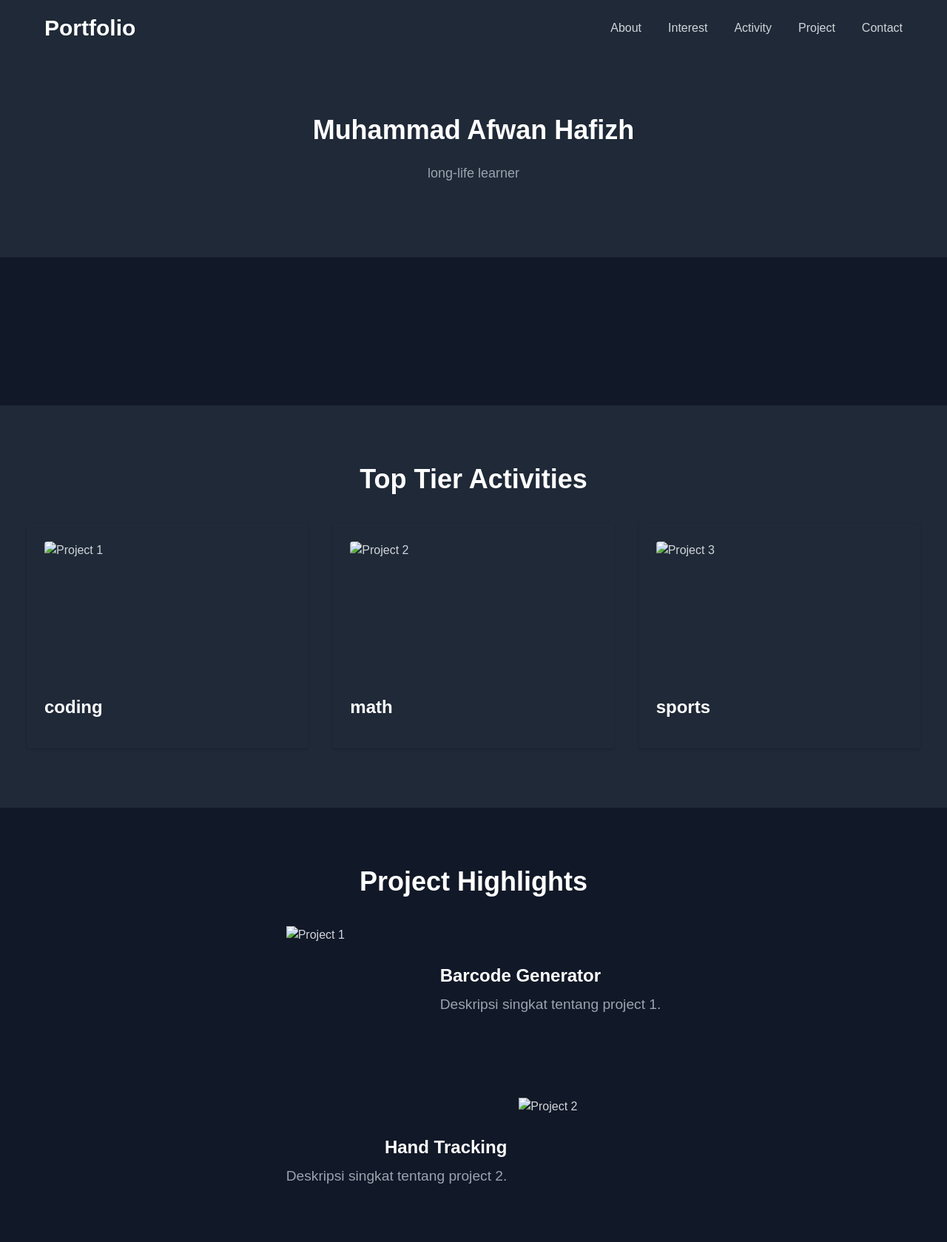
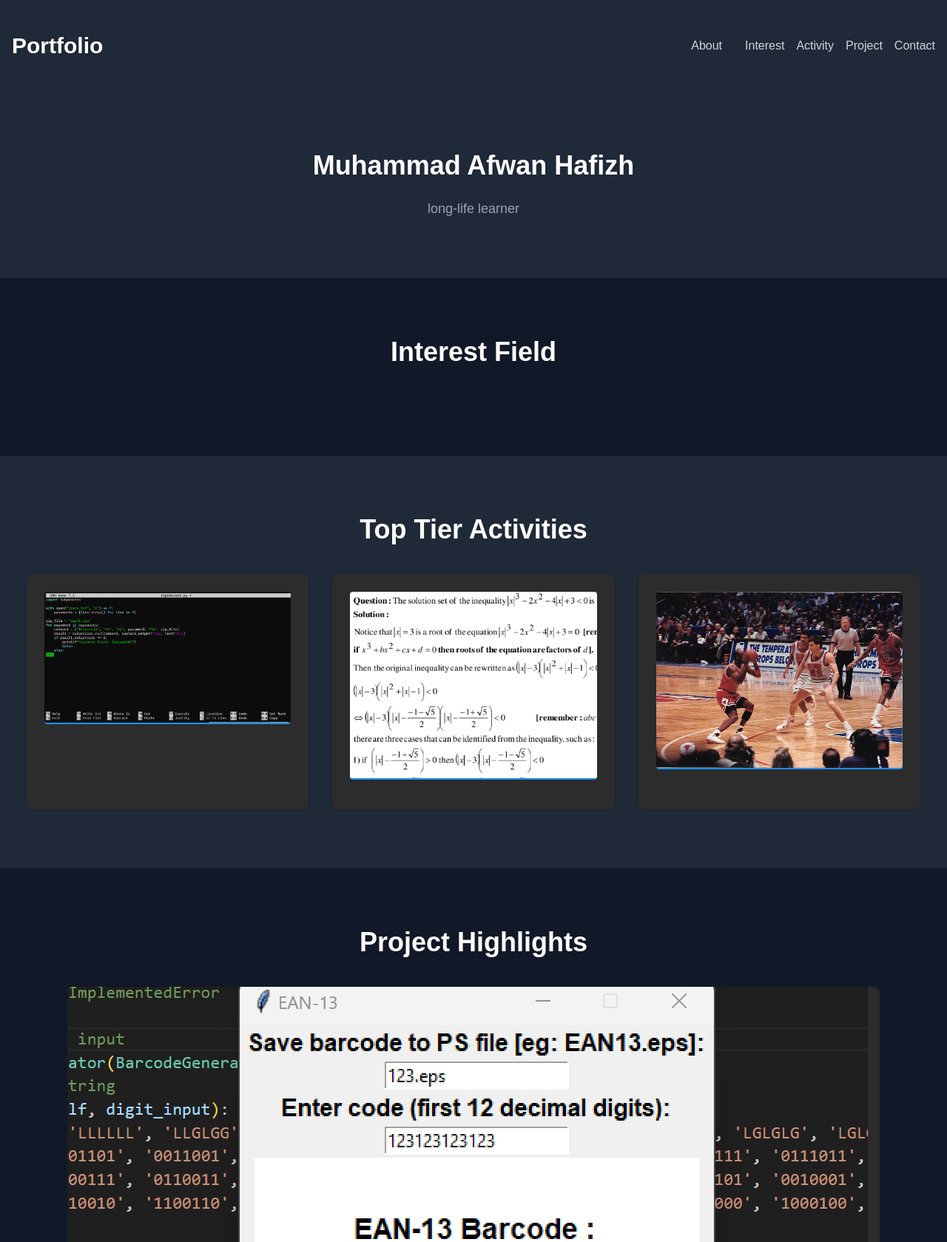
Before and after one commit to MiranaNightfall/portofolio_web, a plain HTML site: page index.html in a window 1280 px wide. Shown: the top 1679 px of the page at 74% size. Drawn offline with nearby package versions, Linux system fonts and the light colour scheme.

Commit message:
updating web display

```diff
--- a/index.html
+++ b/index.html
@@ -36,7 +36,7 @@
     <!-- Interest Section -->
     <section id="interest" class="py-20 bg-gray-900">
         <div class="container mx-auto px-4">
-            <h2 class="text-4xl font-semibold text-center mb-10 text-white"></h2>
+            <h2 class="text-4xl font-semibold text-center mb-10 text-white">Interest Field</h2>
             <div class="grid grid-cols-1 md:grid-cols-2 lg:grid-cols-3 gap-8">
 
             </div>
@@ -49,22 +49,28 @@
             <h2 class="text-4xl font-semibold text-center mb-10 text-white">Top Tier Activities</h2>
             <div class="grid grid-cols-1 md:grid-cols-2 lg:grid-cols-3 gap-8">
                 <!-- Project 1 -->
-                <div class="bg-gray-800 p-6 shadow rounded">
-                    <img src="image/activity_img/ngoding.png" alt="Project 1" class="w-full h-48 object-cover rounded mb-4">
-                    <h3 class="text-2xl font-bold mb-4 text-white">coding</h3>
-                    <p class="text-gray-400 hidden">Deskripsi singkat tentang project 1.</p>
+                <div class="bg-gray-800 p-6 shadow rounded activity-card">
+                    <img src="activity_img/ngoding.png" alt="Project 1" class="w-full h-48 object-cover rounded mb-4">
+                    <div class="description">
+                        <h3 class="text-2xl font-bold mb-4 text-white">coding</h3>
+                        <p class="text-gray-400">Deskripsi singkat tentang project 1.</p>
+                    </div>
                 </div>
                 <!-- Project 2 -->
-                <div class="bg-gray-800 p-6 shadow rounded">
-                    <img src="image/activity_img/math.png" alt="Project 2" class="w-full h-48 object-cover rounded mb-4">
-                    <h3 class="text-2xl font-bold mb-4 text-white">math</h3>
-                    <p class="text-gray-400 hidden">Deskripsi singkat tentang project 2.</p>
+                <div class="bg-gray-800 p-6 shadow rounded activity-card">
+                    <img src="activity_img/math.png" alt="Project 2" class="w-full h-48 object-cover rounded mb-4">
+                    <div class="description">
+                        <h3 class="text-2xl font-bold mb-4 text-white">math</h3>
+                        <p class="text-gray-400">Deskripsi singkat tentang project 2.</p>
+                    </div>
                 </div>
                 <!-- Project 3 -->
-                <div class="bg-gray-800 p-6 shadow rounded">
-                    <img src="image/activity_img/sports.png" alt="Project 3" class="w-full h-48 object-cover rounded mb-4">
-                    <h3 class="text-2xl font-bold mb-4 text-white">sports</h3>
-                    <p class="text-gray-400 hidden">Deskripsi singkat tentang project 3.</p>
+                <div class="bg-gray-800 p-6 shadow rounded activity-card">
+                    <img src="activity_img/sports.png" alt="Project 3" class="w-full h-48 object-cover rounded mb-4">
+                    <div class="description">
+                        <h3 class="text-2xl font-bold mb-4 text-white">sports</h3>
+                        <p class="text-gray-400">Deskripsi singkat tentang project 3.</p>
+                    </div>
                 </div>
             </div>
         </div>
@@ -76,25 +82,25 @@
             <h2 class="text-4xl font-semibold text-center mb-10 text-white">Project Highlights</h2>
             <div class="flex flex-col items-center space-y-10">
                 <!-- Project 1 -->
-                <div class="flex flex-col md:flex-row items-center">
-                    <img src="image/project_img/barcode.png" alt="Project 1" class="w-48 h-48 object-cover mb-4 md:mb-0 md:mr-4">
-                    <div class="text-center md:text-left">
+                <div class="flex flex-col md:flex-row items-center project-card">
+                    <img src="project_img/barcode.png" alt="Project 1" class="w-48 h-48 object-cover mb-4 md:mb-0 md:mr-4">
+                    <div class="description">
                         <h3 class="text-2xl font-bold mb-2 text-white">Barcode Generator</h3>
                         <p class="text-gray-400">Deskripsi singkat tentang project 1.</p>
                     </div>
                 </div>
                 <!-- Project 2 -->
-                <div class="flex flex-col md:flex-row-reverse items-center">
-                    <img src="image/project_img/pdfextract.png" alt="Project 2" class="w-48 h-48 object-cover mb-4 md:mb-0 md:ml-4">
-                    <div class="text-center md:text-right">
+                <div class="flex flex-col md:flex-row-reverse items-center project-card">
+                    <img src="project_img/hand.png" alt="Project 2" class="w-48 h-48 object-cover mb-4 md:mb-0 md:ml-4">
+                    <div class="description">
                         <h3 class="text-2xl font-bold mb-2 text-white">Hand Tracking</h3>
                         <p class="text-gray-400">Deskripsi singkat tentang project 2.</p>
                     </div>
                 </div>
                 <!-- Project 3 -->
-                <div class="flex flex-col md:flex-row items-center">
-                    <img src="image/project_img/search.png" alt="Project 3" class="w-48 h-48 object-cover mb-4 md:mb-0 md:mr-4">
-                    <div class="text-center md:text-left">
+                <div class="flex flex-col md:flex-row items-center project-card">
+                    <img src="project_img/search.png" alt="Project 3" class="w-48 h-48 object-cover mb-4 md:mb-0 md:mr-4">
+                    <div class="description">
                         <h3 class="text-2xl font-bold mb-2 text-white">Dataset Search Engine</h3>
                         <p class="text-gray-400">Deskripsi singkat tentang project 3.</p>
                     </div>
--- a/styles.css
+++ b/styles.css
@@ -17,38 +17,23 @@ header {
     box-shadow: 0 4px 8px rgba(0, 0, 0, 0.2);
 }
 
-header .container {
+header nav ul {
+    list-style: none;
     display: flex;
-    justify-content: space-between;
-    align-items: center;
-    max-width: 1200px;
-    margin: auto;
-    padding: 0 20px;
+    justify-content: center;
 }
 
-header h1 {
-    font-size: 2em;
-    color: #fff;
+header nav ul li {
+    margin: 0 15px;
 }
 
-nav ul {
-    list-style: none;
-    display: flex;
-    gap: 20px;
+header nav ul li a {
+    text-decoration: none;
+    color: #e0e0e0;
+    transition: color 0.3s ease;
 }
 
-nav ul li {
-    margin: 0;
-}
-
-nav ul li a {
-    color: #fff;
-    text-decoration: none;
-    font-size: 1em;
-    transition: color 0.3s;
-}
-
-nav ul li a:hover {
+header nav ul li a:hover {
     color: #1e90ff;
 }
 
@@ -57,16 +42,52 @@ section {
 }
 
 section h2 {
-    font-size: 2.5em;
+    margin-bottom: 40px;
     text-align: center;
-    margin-bottom: 40px;
+    color: #1e90ff;
 }
 
-section p {
+.project-card, .activity-card {
+    position: relative;
+    overflow: hidden;
+    cursor: pointer;
+    background-color: #2c2c2c;
+    border-radius: 8px;
+    transition: transform 0.3s ease;
+}
+
+.project-card:hover, .activity-card:hover {
+    transform: scale(1.05);
+}
+
+.project-card img, .activity-card img {
+    width: 100%;
+    height: auto;
+    display: block;
+    border-bottom: 2px solid #1e90ff;
+}
+
+.description {
+    padding: 20px;
     text-align: center;
-    font-size: 1.2em;
-    line-height: 1.6em;
-    margin-bottom: 20px;
+}
+
+.project-card .description, .activity-card .description {
+    position: absolute;
+    top: 100%;
+    left: 0;
+    width: 100%;
+    height: 100%;
+    background: rgba(0, 0, 0, 0.8);
+    color: #e0e0e0;
+    padding: 20px;
+    box-sizing: border-box;
+    transition: top 0.3s ease;
+    overflow-y: auto;
+}
+
+.project-card:hover .description, .activity-card:hover .description {
+    top: 0;
 }
 
 footer {
@@ -76,67 +97,5 @@ footer {
 }
 
 footer p {
-    font-size: 0.9em;
-    color: #a9a9a9;
+    margin: 0;
 }
-
-/* Activity and Project Section Styles */
-.activity-card, .project-card {
-    position: relative;
-    overflow: hidden;
-}
-
-.activity-card img, .project-card img {
-    transition: opacity 0.5s ease;
-}
-
-.activity-card:hover img, .project-card:hover img {
-    opacity: 0.3;
-}
-
-.description {
-    position: absolute;
-    bottom: 20px;
-    left: 20px;
-    right: 20px;
-    opacity: 0;
-    transition: opacity 0.5s ease;
-    background: rgba(0, 0, 0, 0.7); /* Optional: add background for better readability */
-    padding: 10px; /* Optional: add padding for better appearance */
-    border-radius: 5px; /* Optional: add border radius for better appearance */
-}
-
-.activity-card:hover .description, .project-card:hover .description {
-    opacity: 1;
-}
-
-.activity-icon, .project-icon {
-    width: 100%;
-    height: auto;
-}
-
-/* Form and Input Styles */
-#contact-form input, #contact-form textarea {
-    width: 100%;
-    padding: 10px;
-    margin-top: 5px;
-    margin-bottom: 10px;
-    background-color: #121212;
-    border: 1px solid #444;
-    border-radius: 5px;
-    color: #fff;
-}
-
-#contact-form button {
-    width: 100%;
-    padding: 10px;
-    background-color: #1f1f1f;
-    border: none;
-    border-radius: 5px;
-    color: #fff;
-    transition: background-color 0.3s ease;
-}
-
-#contact-form button:hover {
-    background-color: #333;
-}
```
Also changed, not shown: project_img/hand.png (added).
